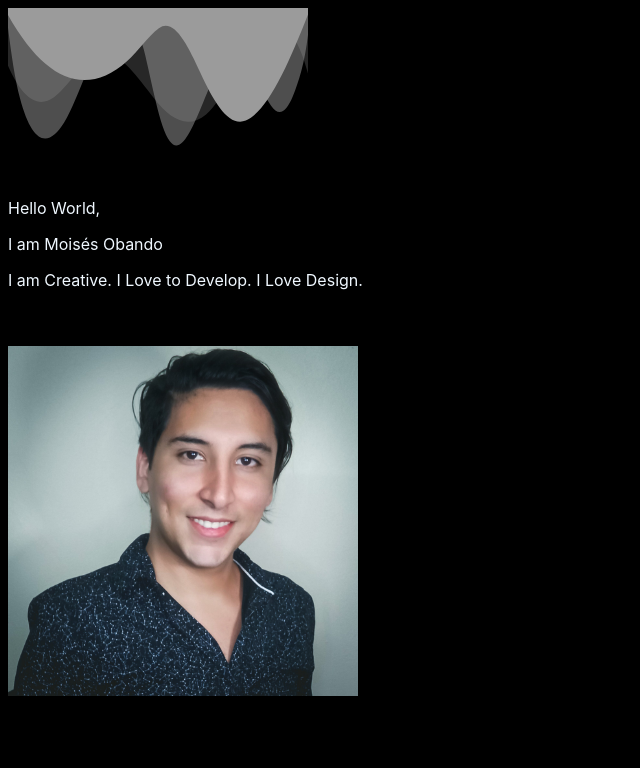
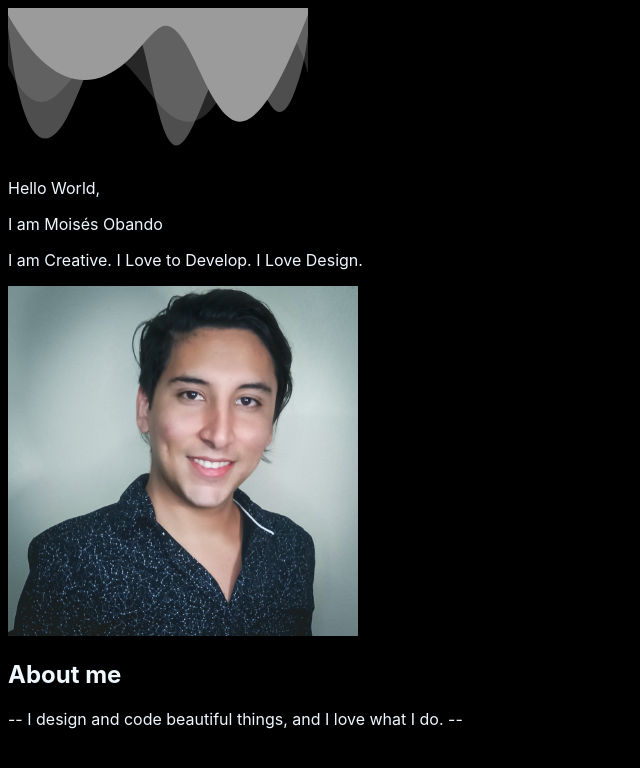
Before and after one commit to Lunox-code/portfolio.github.io, a Next.js app: page / in a window 1280 px wide. Shown: the top 768 px of the page, without its empty margins (0-640 px from the left). Built offline with nearby package versions, Linux system fonts and the light colour scheme.

Commit message:
About info

```diff
--- a/pages/components/About.js
+++ b/pages/components/About.js
@@ -1,7 +1,34 @@
 import React from "react";
+import { Image, Container, Row, Col, Button } from "react-bootstrap";
 
 function About() {
-  return <div>About</div>;
+  return (
+    <div>
+      {/* About text */}
+      <Container className="mt-3 border">
+        <Row className="justify-content-md-center text-center">
+          <Col>
+            <div class="container page-title text-center">
+              <h2 class="text-center">About me</h2>
+              <span class="title-head-subtitle">
+                -- I design and code beautiful things, and I love what I do. --
+              </span>
+            </div>
+          </Col>
+        </Row>
+      </Container>
+      {/* END About text */}
+
+      {/* About info */}
+      <Container className="mt-3 border">
+        <Row className="justify-content-md-center text-center">
+          <Col>1 of 2</Col>
+          <Col>2 of 2</Col>
+        </Row>
+      </Container>
+      {/* END About info */}
+    </div>
+  );
 }
 
 export default About;
--- a/pages/components/Header.js
+++ b/pages/components/Header.js
@@ -5,27 +5,22 @@ function Header() {
   return (
     <div>
       <Image src="../../assets/wave.svg" />
-      <Container>
+      <Container className="mt-3">
         <Row
           xs={1}
           md={2}
           className="d-flex align-items-center justify-content-center text-center border"
         >
           <Col>
-            <br />
-            <div>
-              <p>Hello World,</p>
-              <p>I am Moisés Obando</p>
-              <p>I am Creative. I Love to Develop. I Love Design.</p>
+            <p>Hello World,</p>
+            <p>I am Moisés Obando</p>
+            <p>I am Creative. I Love to Develop. I Love Design.</p>
 
-              {/* <Button variant="primary" size="sm">
+            {/* <Button variant="primary" size="sm">
                 DOWNLOAD MY CV
               </Button> */}
-            </div>
-            <br />
           </Col>
           <Col>
-            <br />
             <Image
               src="../../assets/photo.jpeg"
               width={350}
@@ -33,8 +28,6 @@ function Header() {
               responsive
               thumbnail
             />
-            <br />
-            <br />
           </Col>
         </Row>
       </Container>
--- a/pages/index.js
+++ b/pages/index.js
@@ -20,10 +20,8 @@ export default function Home() {
       </Head>
 
       <main>
-        <div>
-          <Header />
-          <About />
-        </div>
+        <Header />
+        <About />
       </main>
 
       <footer>
--- a/styles/globals.css
+++ b/styles/globals.css
@@ -5,6 +5,6 @@ main {
     background: black;
 }
 
-p {
+p, h2, span {
   color: aliceblue;
 }
```
